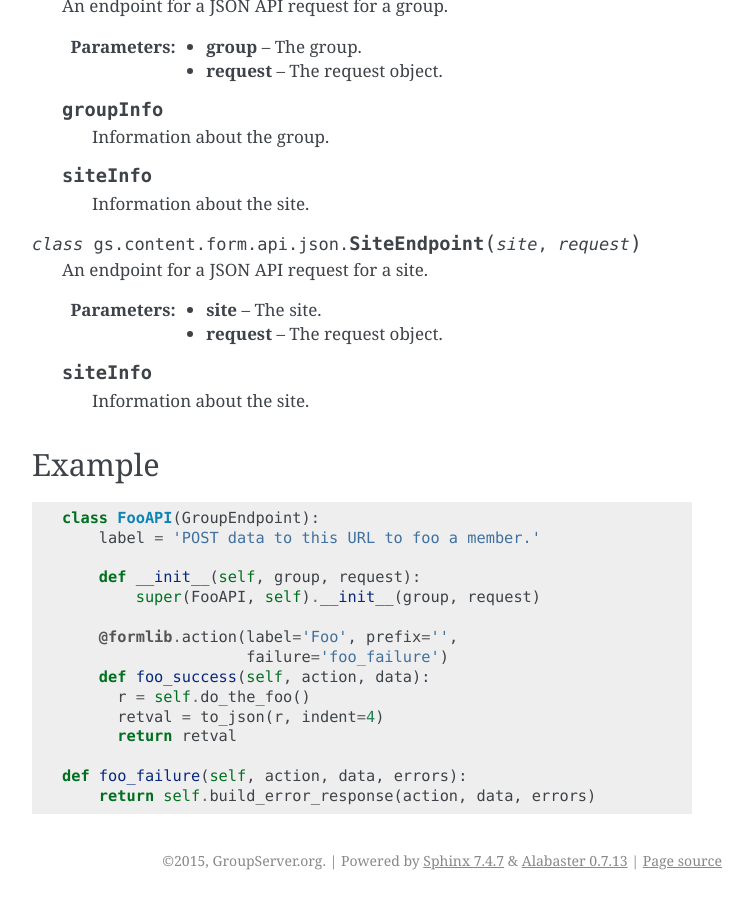
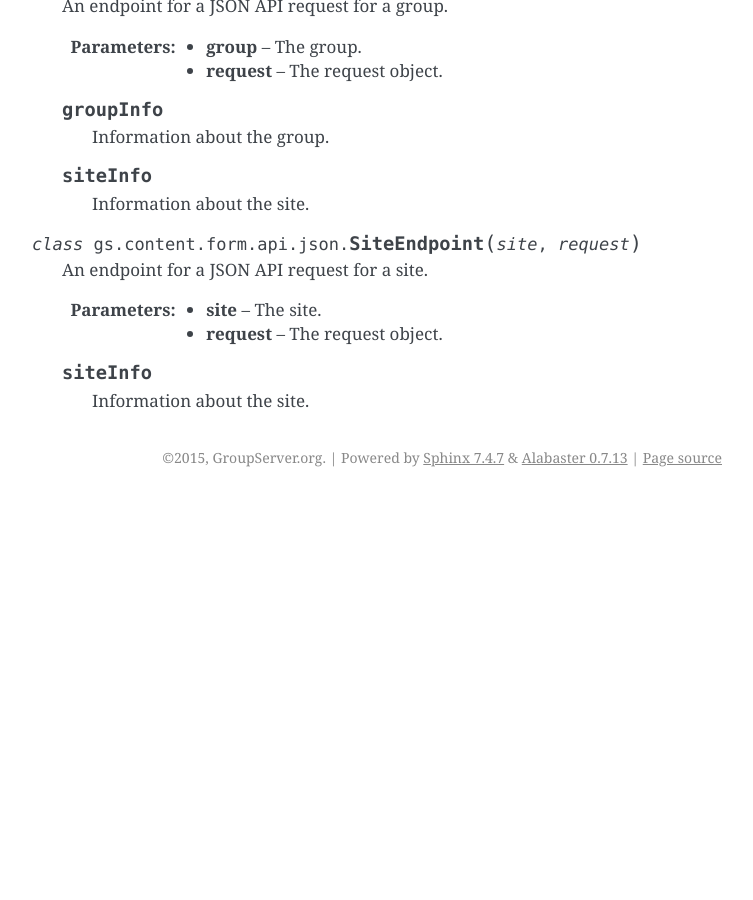
Before and after one commit to groupserver/gs.content.form.api.json, a Sphinx documentation site: the page built from docs/api.rst, in a window 1280 px wide and 900 px high, scrolled down 1308 px. Shown: the whole window, without its empty margins (388-1141 px from the left). Built offline with Sphinx 7.4.7, drawn with Linux system fonts in a browser that asks for light colours; after the commit the page ends 1805 px from its top, so only the background shows below that.

Commit message:
Making a more complete example

```diff
--- a/docs/api.rst
+++ b/docs/api.rst
@@ -93,24 +93,3 @@ inherit from :class`EndpointMixin`.
    .. attribute:: siteInfo
 
       Information about the site.
-
-Example
-=======
-
-.. code-block:: python
-
-    class FooAPI(GroupEndpoint):
-        label = 'POST data to this URL to foo a member.'
-
-        def __init__(self, group, request):
-            super(FooAPI, self).__init__(group, request)
-
-        @formlib.action(label='Foo', prefix='',
-                        failure='foo_failure')
-        def foo_success(self, action, data):
-          r = self.do_the_foo()
-          retval = to_json(r, indent=4)
-          return retval
-
-    def foo_failure(self, action, data, errors):
-        return self.build_error_response(action, data, errors)
--- a/docs/index.rst
+++ b/docs/index.rst
@@ -7,6 +7,7 @@ Contents:
    :maxdepth: 2
 
    api
+   example
    HISTORY
 
 Resources
```
Also changed, not shown: docs/example.rst (added, +139 -0 lines).
